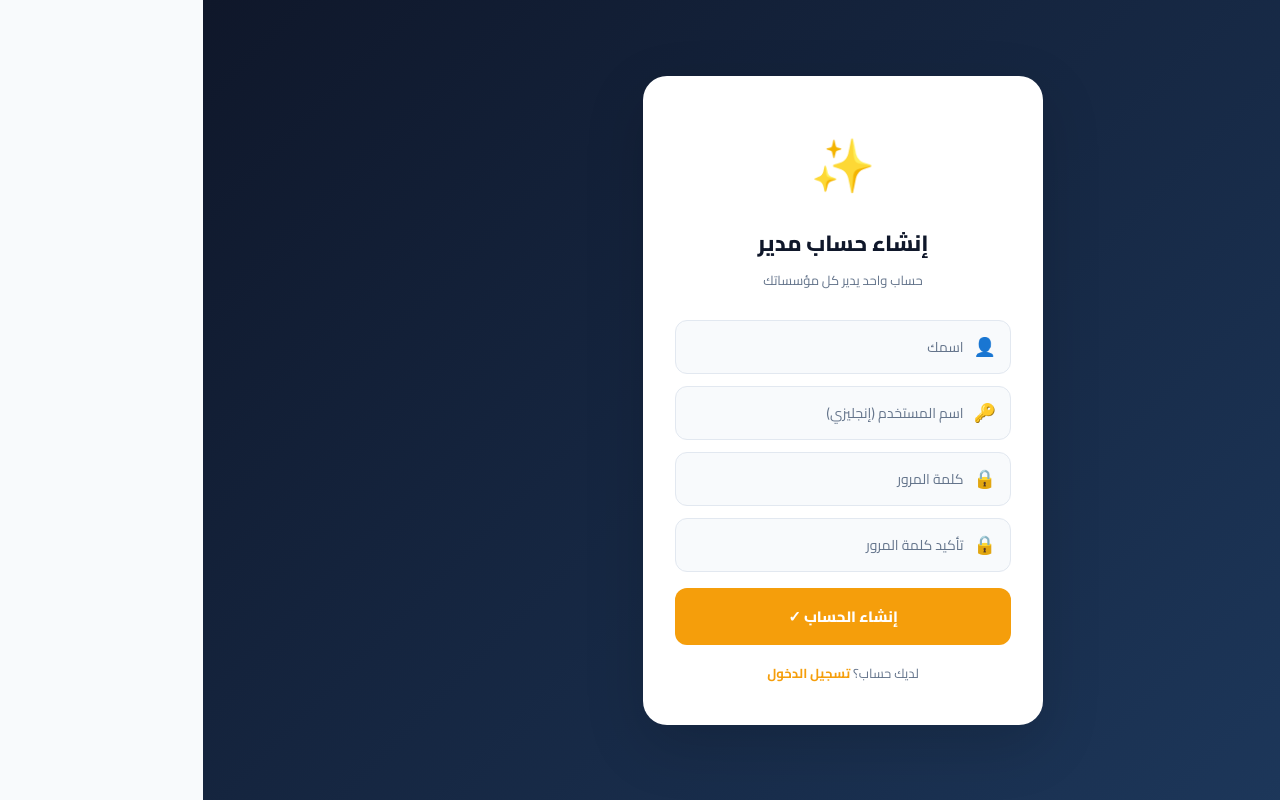
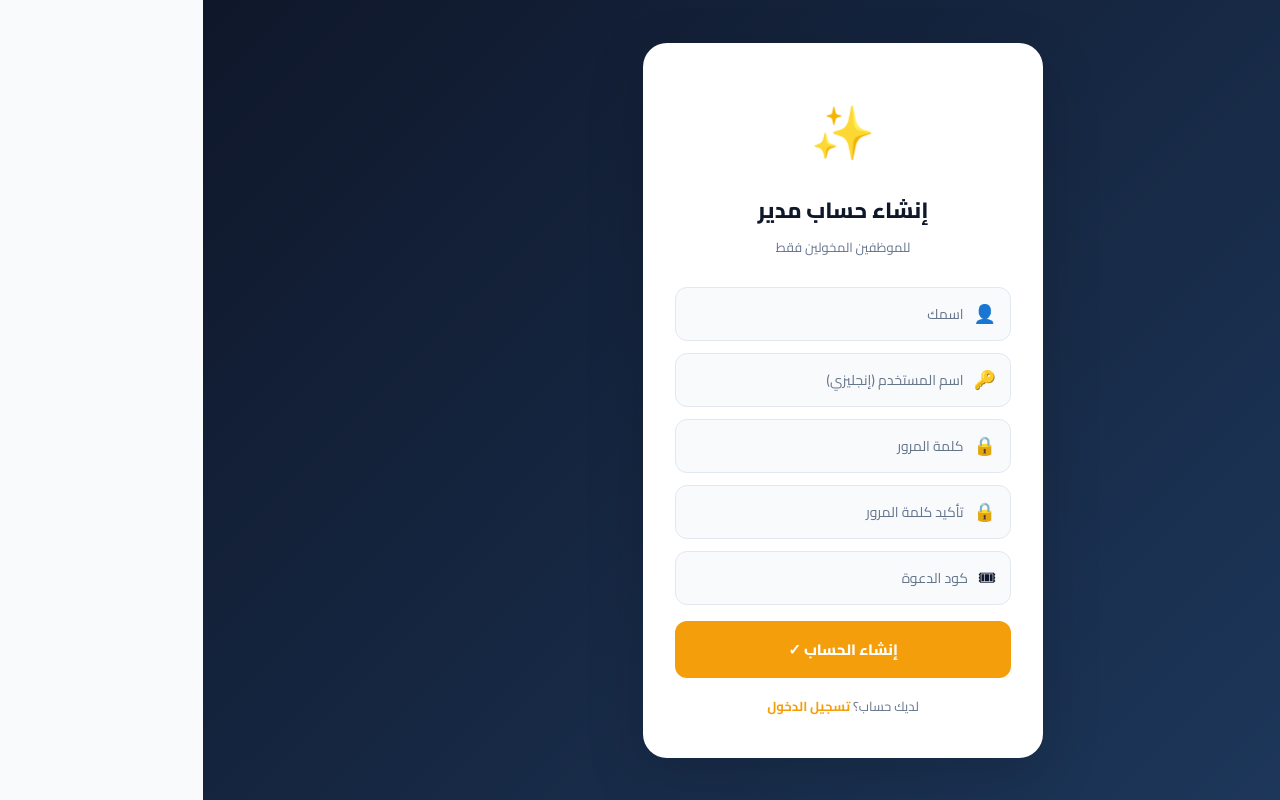
Before and after one commit to sameromarec12312-glitch/task-manger, a React (Create React App) app: page /admin/signup in a window 1280 px wide. Built offline with nearby package versions, Linux system fonts and the light colour scheme; no server answers.

Commit message:
Add files via upload

```diff
--- a/src/pages/AdminSignup.js
+++ b/src/pages/AdminSignup.js
@@ -4,10 +4,12 @@ import { signupAdmin } from '../lib/supabase'
 
 export default function AdminSignup() {
   const nav = useNavigate()
-  const [form, setForm] = useState({ adminName: '', username: '', password: '', confirm: '' })
+  const [form, setForm] = useState({ adminName: '', username: '', password: '', confirm: '', inviteCode: '' })
   const [error, setError] = useState('')
   const [loading, setLoading] = useState(false)
   const f = k => e => setForm(p => ({ ...p, [k]: e.target.value }))
+
+  const INVITE_CODE = process.env.REACT_APP_INVITE_CODE
 
   const submit = async () => {
     setError('')
@@ -15,6 +17,7 @@ export default function AdminSignup() {
     if (form.password !== form.confirm) return setError('كلمة المرور غير متطابقة')
     if (form.password.length < 4) return setError('كلمة المرور يجب أن تكون 4 أحرف على الأقل')
     if (!/^[a-zA-Z0-9_]+$/.test(form.username)) return setError('اسم المستخدم: أحرف إنجليزية وأرقام فقط')
+    if (INVITE_CODE && form.inviteCode !== INVITE_CODE) return setError('كود الدعوة غير صحيح ❌')
     setLoading(true)
     try {
       const admin = await signupAdmin(form)
@@ -32,13 +35,14 @@ export default function AdminSignup() {
       <div className="auth-card">
         <div className="auth-logo">✨</div>
         <h1 className="auth-title">إنشاء حساب مدير</h1>
-        <p className="auth-sub">حساب واحد يدير كل مؤسساتك</p>
+        <p className="auth-sub">للموظفين المخولين فقط</p>
         {error && <div className="error-msg">{error}</div>}
         {[
           ['adminName', 'اسمك', 'text', '👤'],
           ['username', 'اسم المستخدم (إنجليزي)', 'text', '🔑'],
           ['password', 'كلمة المرور', 'password', '🔒'],
           ['confirm', 'تأكيد كلمة المرور', 'password', '🔒'],
+          ['inviteCode', 'كود الدعوة', 'password', '🎟'],
         ].map(([k, ph, type, icon]) => (
           <div className="input-group" key={k}>
             <span className="icon">{icon}</span>
```
